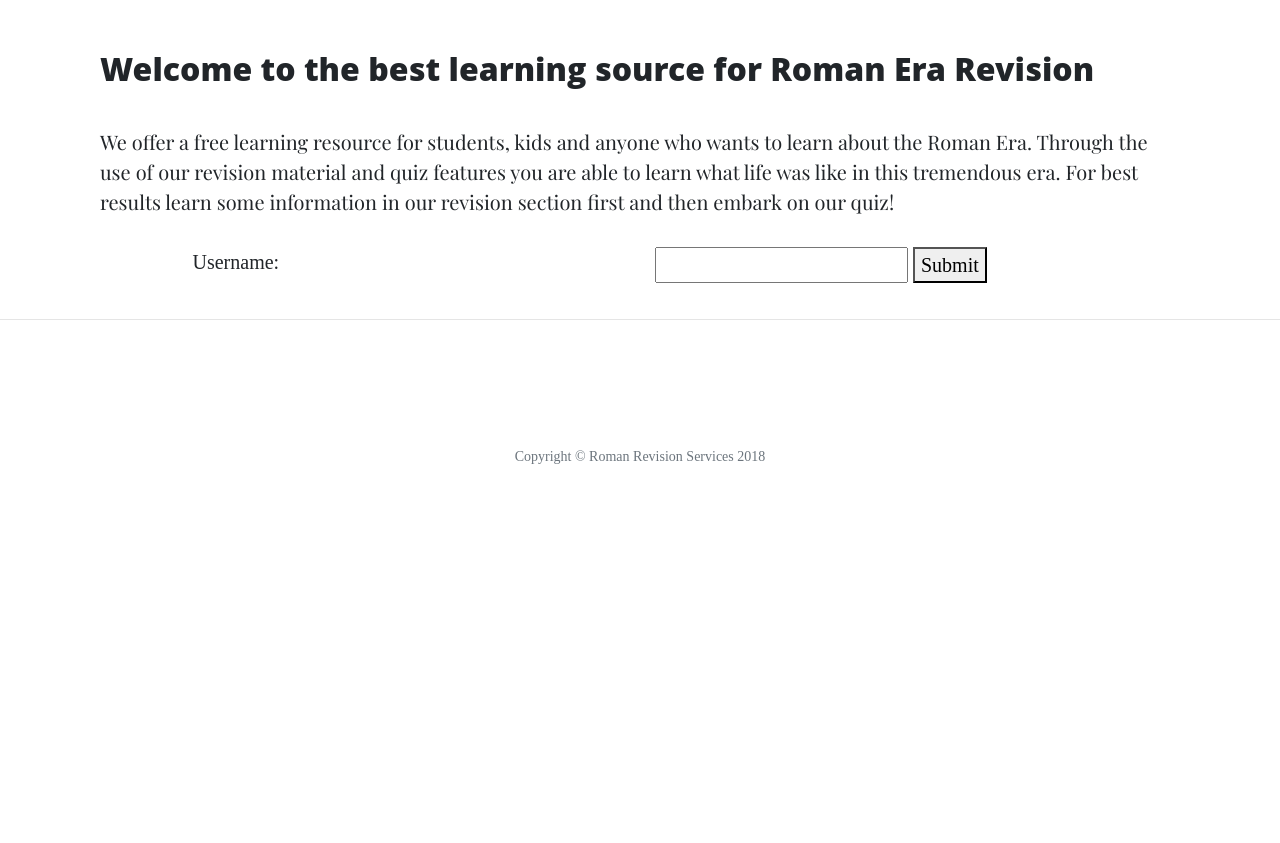
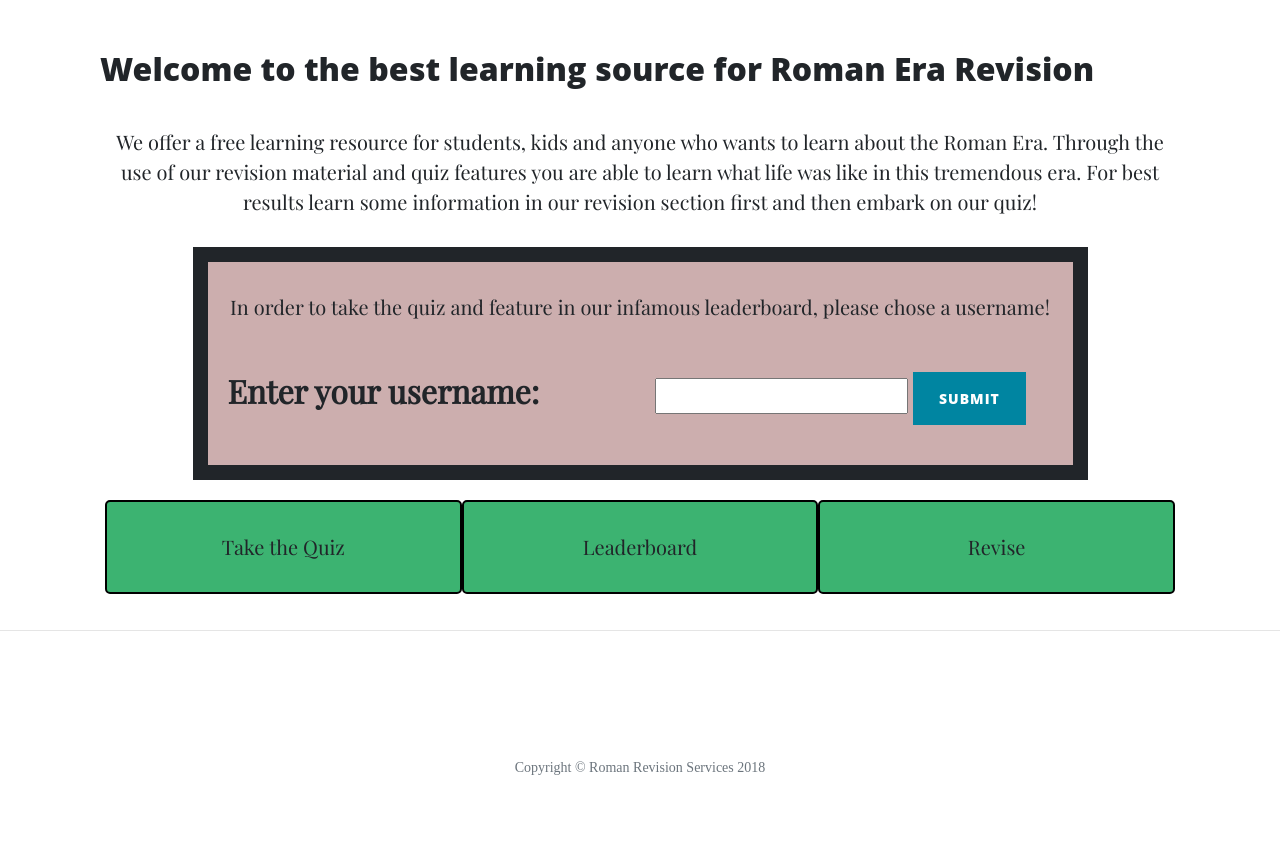
Before and after one commit to Kaidenashun99/Roman_Quiz, a Flask app: page / in a window 1280 px wide. Shown: the part 532-1375 px from the top of the page. Before the commit the page ends 996 px from the top, so only its background shows below. Run offline with Flask 2, Linux system fonts and the light colour scheme; some libraries are stand-ins or nearby versions.

Commit message:
minor changes

```diff
--- a/data/users.txt
+++ b/data/users.txt
@@ -4,3 +4,4 @@ Kaidenashun99
 Kaidenashun99
 Kaidenashun99
 Kaidenashun99
+Kaidenashun99
--- a/run.py
+++ b/run.py
@@ -12,13 +12,12 @@ def write_to_file(filename, data):
 
 @app.route('/', methods=["GET", "POST"])
 def index():
-    """Landing Page for users"""""
+    """Home Page for users"""
     if request.method == "POST":
         with open("data/users.txt", "a") as user_list:
                 user_list.write(request.form["username"] + "\n")
                 return redirect("quiz")
     return render_template("index.html", page_title="Home page")
-
 
 
 @app.route('/quiz')
--- a/static/css/style.css
+++ b/static/css/style.css
@@ -1,3 +1,24 @@
+/**Main font used throughout the project**/
+
 .theFont{
     font-family: 'Playfair Display', serif;
 }
+/**container on the main page surrounding the username entering panel**/
+.containerStyle{
+    background-color:#CCAEAE;
+}
+
+.padd{
+    padding: 20px;
+}
+
+.borderForce{
+    border: 15px;
+    border-style:solid;
+}
+
+.linkButtons{
+    border: 2px solid black;
+    border-radius: 5px;
+    background-color:#3cb371;
+}
--- a/templates/index.html
+++ b/templates/index.html
@@ -7,7 +7,7 @@
        </div>
    </div>
    <div class="row">
-       <div class="col-sm-12 theFont">
+       <div class="col-sm-12 theFont text-center">
            <p>We offer a free learning resource for students, kids and anyone who wants to learn about the Roman Era.
            Through the use of our revision material and quiz features you are able to learn what life was like in this tremendous era.
            For best results learn some information in our revision section first and then embark on our quiz!</p>
@@ -19,15 +19,20 @@
            <!--Empty for styling purposes-->
        </div>
        <div class="col-md-10 col-sm-12">
-           <div class="conatiner">
+           <div class="conatiner containerStyle borderForce">
                <div class="row">
+                   <div class="col-sm-12">
+                       <p class="theFont text-center" id="usernameIntro">In order to take the quiz and feature in our infamous leaderboard, please chose a username!</p>
+                   </div>
+               </div>
+               <div class="row padd">
                    <div class="col-sm-6">
-                       <label for="username">Username:</label>
+                       <label for="username"><h2 class="theFont">Enter your username:</h2></label>
                    </div>
                    <div class="col-sm-6">
                        <form method="POST">
                            <input type="text" name="username" id="username">
-                           <button>Submit</button>
+                           <input class="btn btn-primary" type="submit" value="Submit">
                        </form>
                    </div>
                </div>
@@ -37,6 +42,21 @@
            <!--Empty for styling purposes-->
        </div>
    </div>
+   <div class="row padd">
+        <div class="col-md-4 col-sm-12 linkButtons">
+            <p class="text-center theFont">Take the Quiz</p>
+        </div>
+
+       <div class="col-md-4 col-sm-12 linkButtons">
+           <p class="text-center theFont">Leaderboard</p>
+       </div>
+
+       <div class="col-md-4 col-sm-12 linkButtons">
+           <p class="text-center theFont">Revise</p>
+       </div>
+   </div>
+
+
 </div>
 
 
```
